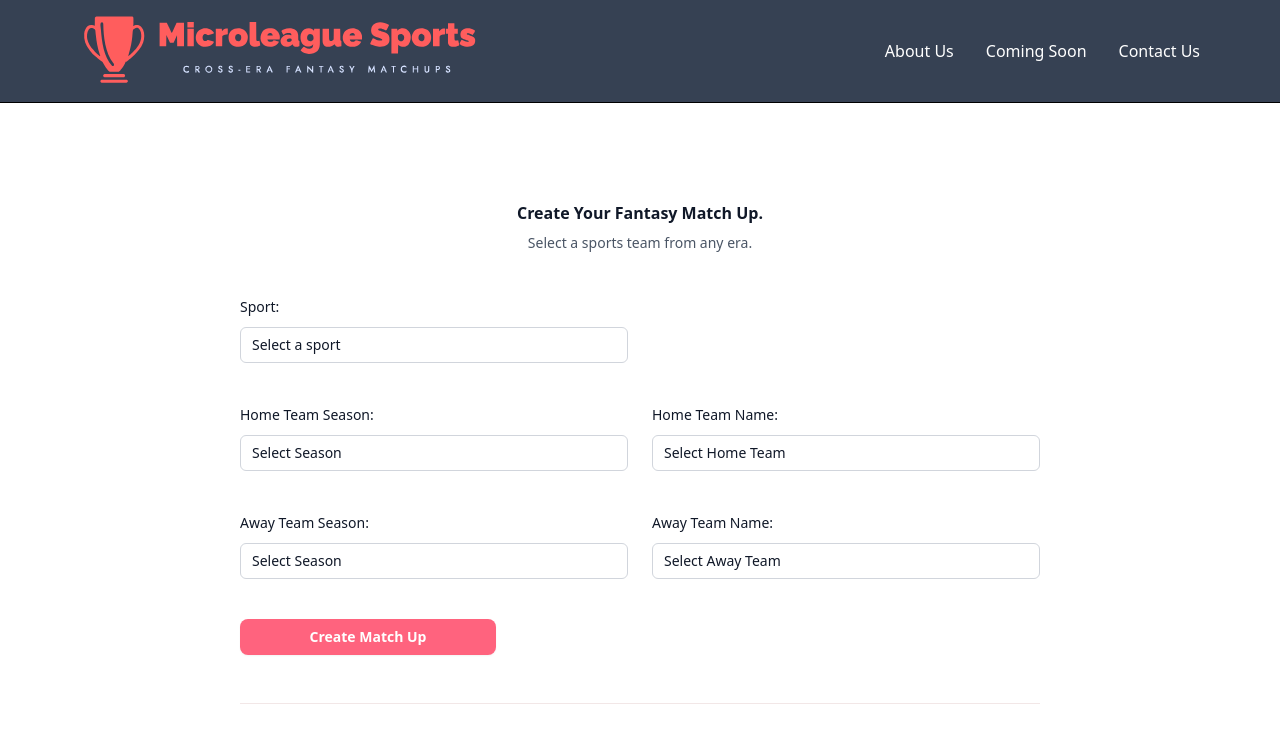
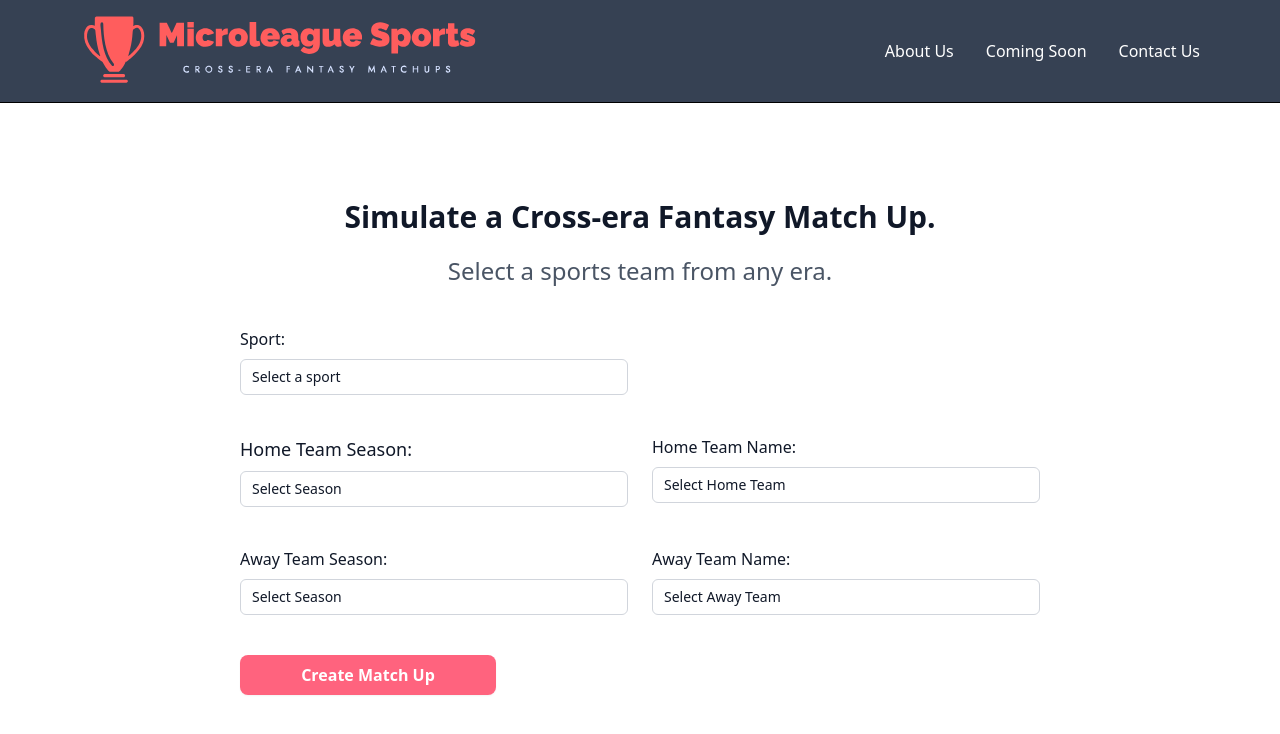
Before and after one commit to esolar07/microleague_fe, a Next.js app in the folder microleague_fe/: page / in a window 1280 px wide. Shown: the top 734 px of the page. Built offline with nearby package versions, Linux system fonts and the light colour scheme.

Commit message:
added logic to show and hide modal. Updated UI and visual for returned match up data.

```diff
--- a/microleague_fe/components/MatchUpForm.tsx
+++ b/microleague_fe/components/MatchUpForm.tsx
@@ -223,8 +223,6 @@ const MatchUpForm = () => {
         //         "summary": String
         //     }
         // }
-        debugger
-
         console.log(matchUpDetails)
         setGameDetails(matchUpDetails.data);
         setShowModal(true);
@@ -236,17 +234,15 @@ const MatchUpForm = () => {
                 <Form onSubmit={handleMatchUpCreation}>
                     <div className="space-y-12 max-w-[800px] mx-auto">
                         <div className="border-b border-red-900/10 pb-12">
-                            <h2 className="text-base/7 font-semibold text-gray-900 text-center">Create Your Fantasy
-                                Match Up.</h2>
-                            <p className="mt-1 text-sm/6 text-gray-600 text-center">Select a sports team from any
-                                era.</p>
+                            <h1 className="mb-5 text-3xl font-semibold text-gray-900 text-center">Simulate a Cross-era Fantasy Match Up.</h1>
+                            <h2 className="mt-1 text-2xl text-gray-600 text-center">Select a sports team from any
+                                era.</h2>
                             <fieldset className="mt-10 grid grid-cols-1 gap-x-6 gap-y-8 sm:grid-cols-6">
                                 <div className="sm:col-span-3">
-                                    <label htmlFor="sport"
-                                           className="block text-sm/6 font-medium text-gray-900">Sport:</label>
+                                    <label htmlFor="sport" className="block text-md font-medium text-gray-900">Sport:</label>
                                     <div className="mt-2 grid grid-cols-1">
                                         <select
-                                            className="col-start-1 row-start-1 w-full appearance-none rounded-md bg-white py-1.5 pr-8 pl-3 text-base text-gray-900 outline-1 -outline-offset-1 outline-gray-300 focus:outline-2 focus:-outline-offset-2 focus:outline-indigo-600 sm:text-sm/6"
+                                            className="col-start-1 row-start-1 w-full appearance-none rounded-md bg-white py-1.5 pr-8 pl-3 text-base text-gray-900 outline-1 -outline-offset-1 outline-gray-300 focus:outline-2 focus:-outline-offset-2 focus:outline-rose-600 sm:text-sm/6"
                                             id="sport"
                                             name="sport"
                                             value={formData.sport}
@@ -264,10 +260,10 @@ const MatchUpForm = () => {
 
                             <fieldset className="mt-10 grid grid-cols-1 gap-x-6 gap-y-8 sm:grid-cols-6">
                             <div className="sm:col-span-3">
-                                    <label htmlFor="homeTeamSeason" className="block text-sm/6 font-medium text-gray-900">Home Team Season:</label>
+                                    <label htmlFor="homeTeamSeason" className="block text-lg font-medium text-gray-900">Home Team Season:</label>
                                     <div className="mt-2">
                                         <select
-                                            className="block w-full appearance-none rounded-md bg-white py-1.5 pr-8 pl-3 text-base text-gray-900 outline-1 -outline-offset-1 outline-gray-300 focus:outline-2 focus:-outline-offset-2 focus:outline-indigo-600 sm:text-sm/6"
+                                            className="block w-full appearance-none rounded-md bg-white py-1.5 pr-8 pl-3 text-base text-gray-900 outline-1 -outline-offset-1 outline-gray-300 focus:outline-2 focus:-outline-offset-2 focus:outline-rose-600 sm:text-sm/6"
                                             id="homeTeamSeason"
                                             name="homeTeamSeason"
                                             value={formData.homeTeamSeason}
@@ -283,10 +279,10 @@ const MatchUpForm = () => {
                                 </div>
                                 <div className="sm:col-span-3">
                                     <label htmlFor="homeTeamName"
-                                           className="block text-sm/6 font-medium text-gray-900">Home Team Name:</label>
+                                           className="block text-md font-medium text-gray-900">Home Team Name:</label>
                                     <div className="mt-2">
                                         <select
-                                            className="block w-full appearance-none rounded-md bg-white py-1.5 pr-8 pl-3 text-base text-gray-900 outline-1 -outline-offset-1 outline-gray-300 focus:outline-2 focus:-outline-offset-2 focus:outline-indigo-600 sm:text-sm/6"
+                                            className="block w-full appearance-none rounded-md bg-white py-1.5 pr-8 pl-3 text-base text-gray-900 outline-1 -outline-offset-1 outline-gray-300 focus:outline-2 focus:-outline-offset-2 focus:outline-rose-600 sm:text-sm/6"
                                             id="homeTeamName"
                                             name="homeTeamName"
                                             value={formData.homeTeamName}
@@ -304,10 +300,10 @@ const MatchUpForm = () => {
                             <fieldset className="mt-10 grid grid-cols-1 gap-x-6 gap-y-8 sm:grid-cols-6">
                                 <div className="sm:col-span-3">
                                     <label htmlFor="awayTeamSeason"
-                                           className="block text-sm/6 font-medium text-gray-900">Away Team Season:</label>
+                                           className="block text-md font-medium text-gray-900">Away Team Season:</label>
                                     <div className="mt-2 grid grid-cols-1">
                                         <select
-                                            className="block w-full appearance-none rounded-md bg-white py-1.5 pr-8 pl-3 text-base text-gray-900 outline-1 -outline-offset-1 outline-gray-300 focus:outline-2 focus:-outline-offset-2 focus:outline-indigo-600 sm:text-sm/6"
+                                            className="block w-full appearance-none rounded-md bg-white py-1.5 pr-8 pl-3 text-base text-gray-900 outline-1 -outline-offset-1 outline-gray-300 focus:outline-2 focus:-outline-offset-2 focus:outline-rose-600 sm:text-sm/6"
                                             id="awayTeamSeason"
                                             name="awayTeamSeason"
                                             value={formData.awayTeamSeason}
@@ -323,10 +319,10 @@ const MatchUpForm = () => {
                                 </div>
                                 <div className="sm:col-span-3">
                                     <label htmlFor="awayTeamName"
-                                           className="block text-sm/6 font-medium text-gray-900">Away Team Name:</label>
+                                           className="block text-md font-medium text-gray-900">Away Team Name:</label>
                                     <div className="mt-2">
                                         <select
-                                            className="block w-full appearance-none rounded-md bg-white py-1.5 pr-8 pl-3 text-base text-gray-900 outline-1 -outline-offset-1 outline-gray-300 focus:outline-2 focus:-outline-offset-2 focus:outline-indigo-600 sm:text-sm/6"
+                                            className="block w-full appearance-none rounded-md bg-white py-1.5 pr-8 pl-3 text-base text-gray-900 outline-1 -outline-offset-1 outline-gray-300 focus:outline-2 focus:-outline-offset-2 focus:outline-rose-600 sm:text-sm/6"
                                             id="awayTeamName"
                                             name="awayTeamName"
                                             value={formData.awayTeamName}
@@ -343,7 +339,7 @@ const MatchUpForm = () => {
                             <fieldset className="mt-10 grid grid-cols-1 gap-x-6 gap-y-8 sm:grid-cols-6">
                                 <button
                                     type="submit"
-                                    className="rounded-lg bg-rose-400 w-100 md:w-64 px-3 py-2 text-sm font-semibold text-white shadow-xs hover:bg-rose-500 focus-visible:outline-2 focus-visible:outline-offset-2 focus-visible:outline-indigo-600"
+                                    className="rounded-lg bg-rose-400 w-100 md:w-64 px-3 py-2 text-md font-semibold text-white shadow-xs hover:bg-rose-500 focus-visible:outline-2 focus-visible:outline-offset-2 focus-visible:outline-rose-600"
                                     disabled={isSubmitting}
                                 > {isSubmitting ? "Creating..." : "Create Match Up"}
                                 </button>
@@ -355,82 +351,6 @@ const MatchUpForm = () => {
             {showModal && (
                 <MatchUpDetailsModal gameDetails={gameDetails} onClose={() => setShowModal(false)} />
             )}
-            {/*<section>*/}
-            {/*    <div className="relative z-10" aria-labelledby="dialog-title" role="dialog" aria-modal="true">*/}
-            {/*        <div className="max-w-6xl mx-auto px-4 py-10 space-y-10 text-gray-800">*/}
-            {/*            <div className="text-center space-y-2">*/}
-            {/*                <h3 className="text-3xl font-bold">{gameDetails.game_info.title}</h3>*/}
-            {/*                <p className="text-sm italic text-gray-600">{gameDetails.game_info.location}</p>*/}
-            {/*                <p className="text-sm text-gray-500">{gameDetails.game_info.rules_adjustment}</p>*/}
-            {/*            </div>*/}
-            {/*        </div>*/}
-            {/*        <div className="text-center">*/}
-            {/*            <h2 className="text-2xl font-bold text-rose-700">Final Score</h2>*/}
-            {/*            <p className="text-lg font-semibold">{`Cowboys ${gameDetails.final_score.Cowboys} - ${gameDetails.final_score.Chiefs} Chiefs`}</p>*/}
-            {/*        </div>*/}
-            {/*        <div className="mt-10 bg-yellow-50 border-l-4 border-yellow-400 p-6 rounded">*/}
-            {/*            <h2 className="text-xl font-bold text-yellow-700 mb-1">🏆 MVP: {gameDetails.MVP.name}</h2>*/}
-            {/*            <p className="text-sm text-gray-700"><strong>Stats:</strong> {gameDetails.MVP.stats}</p>*/}
-            {/*            <p className="text-sm italic text-gray-600 mt-1">{gameDetails.MVP.summary}</p>*/}
-            {/*        </div>*/}
-            {/*        <div className="grid grid-cols-1 md:grid-cols-2 gap-8 mt-10">*/}
-            {/*            {Object.entries(gameDetails.teams).map(([teamName, team]) => (*/}
-            {/*                <div key={teamName} className="bg-white shadow rounded p-6">*/}
-            {/*                    <h2 className="text-xl font-semibold text-rose-600">{teamName}</h2>*/}
-            {/*                    <p><strong>Coach:</strong> {team.coach}</p>*/}
-            {/*                    <p><strong>Record:</strong> {team[`record_2024`]}</p>*/}
-            {/*                    <p><strong>Era Style:</strong> {team.era_style}</p>*/}
-            {/*                    <div className="mt-2">*/}
-            {/*                        <p className="font-semibold">Notable Players:</p>*/}
-            {/*                        <ul className="list-disc list-inside text-sm text-gray-700">*/}
-            {/*                            {team.notable_players.map((player: string) => (*/}
-            {/*                                <li key={player}>{player}</li>*/}
-            {/*                            ))}*/}
-            {/*                        </ul>*/}
-            {/*                    </div>*/}
-            {/*                </div>*/}
-            {/*            ))}*/}
-            {/*        </div>*/}
-            {/*        <details className="space-y-6 mt-10">*/}
-            {/*            <summary className="text-2xl font-bold border-b pb-1">Quarter Summaries</summary>*/}
-            {/*            {gameDetails.quarter_summaries.map((q) => (*/}
-            {/*                <div key={q.quarter} className="bg-gray-50 border p-4 rounded">*/}
-            {/*                    <h3 className="font-bold text-lg mb-2">Q{q.quarter}: <span*/}
-            {/*                        className="text-rose-500">{q.score}</span></h3>*/}
-            {/*                    <ul className="list-disc list-inside text-sm text-gray-700 space-y-1">*/}
-            {/*                        {q.highlights.map((hl: string, idx: number) => (*/}
-            {/*                            <li key={idx}>{hl}</li>*/}
-            {/*                        ))}*/}
-            {/*                    </ul>*/}
-            {/*                </div>*/}
-            {/*            ))}*/}
-            {/*        </details>*/}
-            {/*        <details className="space-y-4 mt-10">*/}
-            {/*            <summary className="text-2xl font-bold border-b pb-1">Game Statistics</summary>*/}
-            {/*            <div className="grid grid-cols-1 md:grid-cols-2 gap-6">*/}
-            {/*                {Object.entries(gameDetails.game_statistics).map(([team, stats]) => (*/}
-            {/*                    <div key={team} className="bg-white p-4 rounded shadow">*/}
-            {/*                        <h3 className="text-xl font-semibold text-indigo-600">{team}</h3>*/}
-            {/*                        <ul className="text-sm text-gray-800 mt-2 space-y-1">*/}
-            {/*                            {Object.entries(stats).map(([stat, val]) => (*/}
-            {/*                                <li key={stat}><strong*/}
-            {/*                                    className="capitalize">{stat.replace(/_/g, ' ')}:</strong> {val}</li>*/}
-            {/*                            ))}*/}
-            {/*                        </ul>*/}
-            {/*                    </div>*/}
-            {/*                ))}*/}
-            {/*            </div>*/}
-            {/*        </details>*/}
-            {/*        <details className="space-y-4 mt-10">*/}
-            {/*            <summary className="text-2xl font-bold border-b pb-1">Era Impact Notes</summary>*/}
-            {/*            <ul className="list-disc list-inside text-sm text-gray-700 mt-2">*/}
-            {/*                {gameDetails.era_impact_notes.map((note: string, idx: number) => (*/}
-            {/*                    <li key={idx}>{note}</li>*/}
-            {/*                ))}*/}
-            {/*            </ul>*/}
-            {/*        </details>*/}
-            {/*    </div>*/}
-            {/*</section>*/}
         </Container>
 
     );
--- a/microleague_fe/package.json
+++ b/microleague_fe/package.json
@@ -9,6 +9,7 @@
     "lint": "next lint"
   },
   "dependencies": {
+    "lucide-react": "^0.525.0",
     "next": "15.3.5",
     "react": "^19.0.0",
     "react-dom": "^19.0.0"
```
Also changed, not shown: microleague_fe/components/MatchUpDetailsModal.tsx (+50 -49 lines), 1 other file (tests, documents, lock files or other folders).
